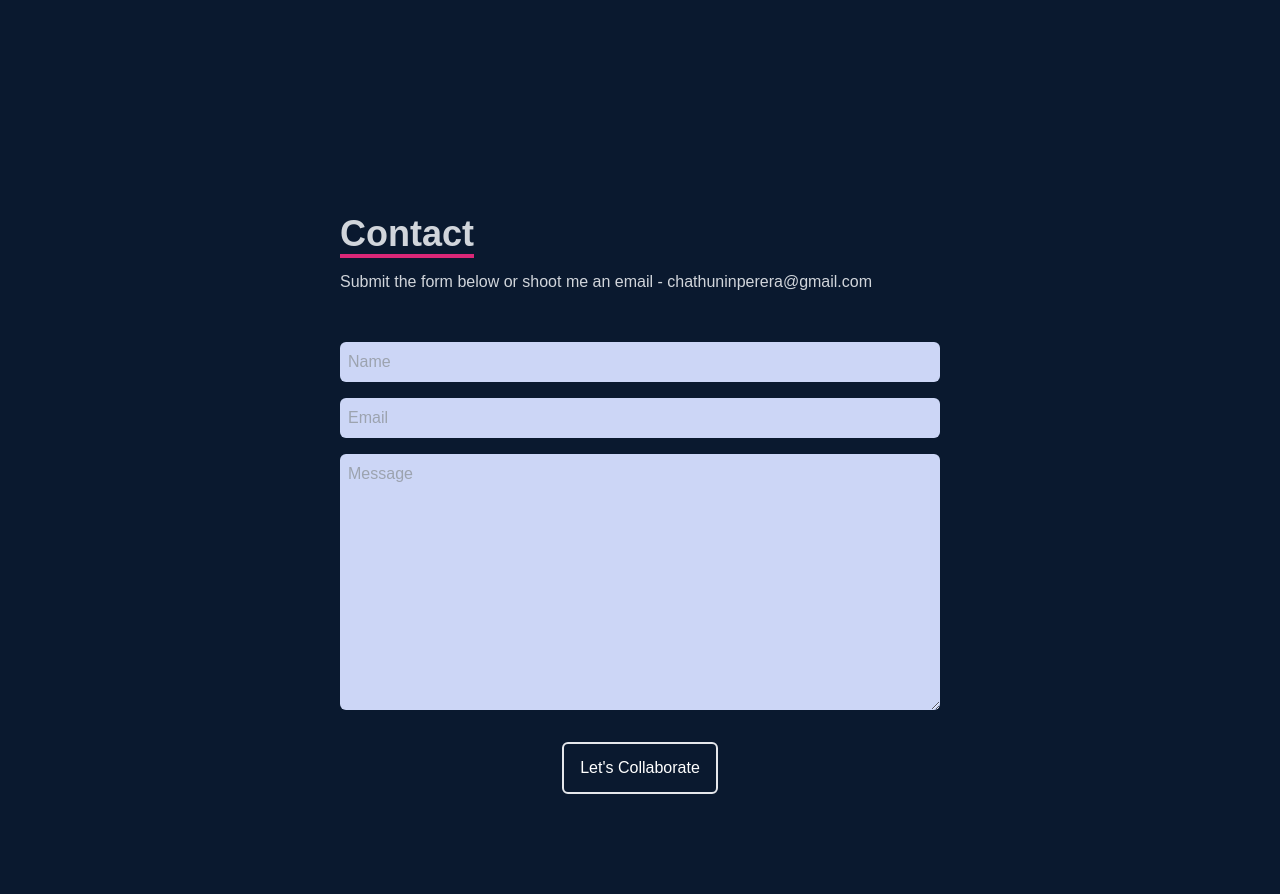
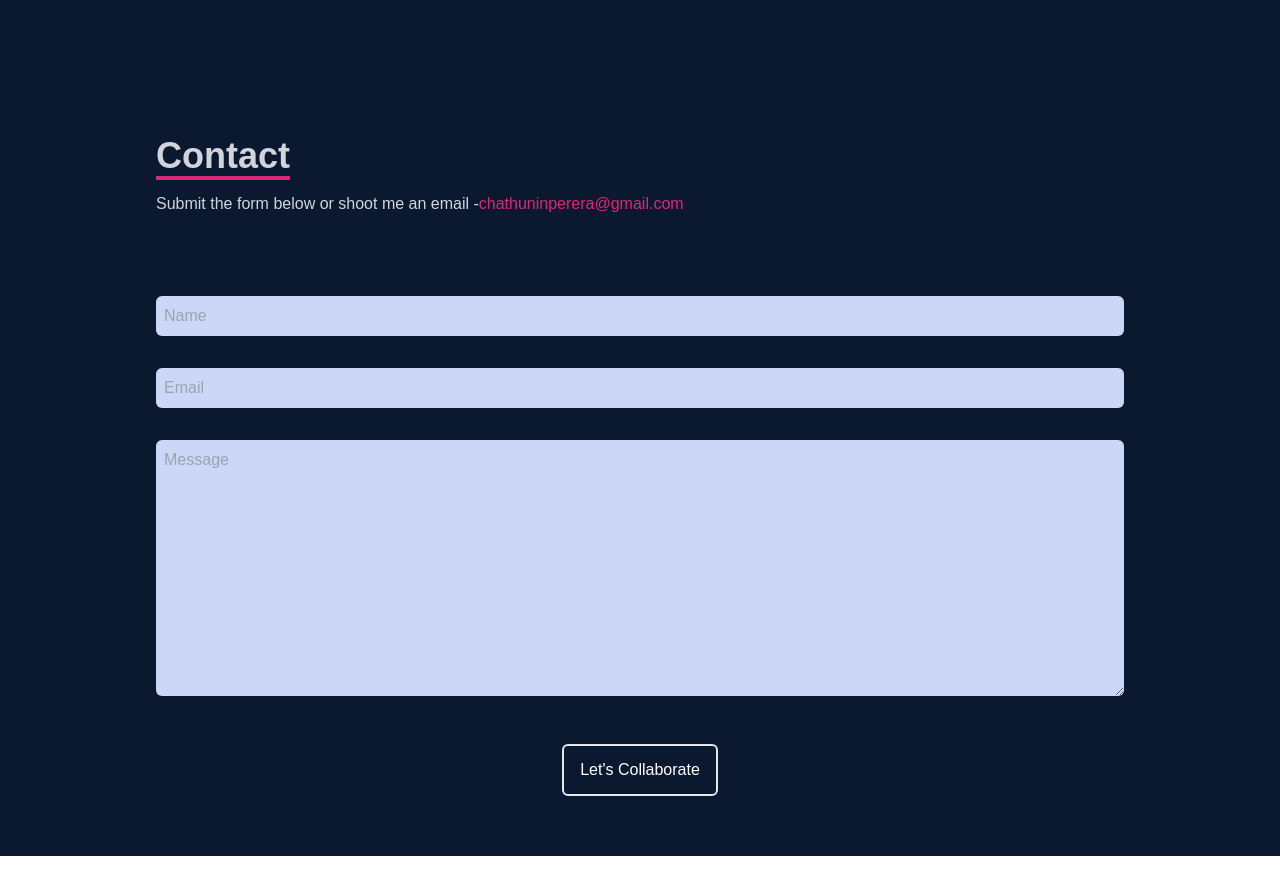
Before and after one commit to chathunipr/portfolio, a React (Create React App) app: page / in a window 1280 px wide. Shown: the part 3880-4774 px from the top of the page. After the commit the page ends 4736 px from the top, so only its background shows below. Built offline with nearby package versions, Linux system fonts and the light colour scheme.

Commit message:
Updating and fixing errors in the Contact Page

```diff
--- a/src/components/Contact.jsx
+++ b/src/components/Contact.jsx
@@ -4,43 +4,73 @@ const Contact = () => {
   return (
     <div
       name="contact"
-      className="w-full h-screen bg-[#0a192f] flex justify-center items-center p-4"
+      className="w-full text-gray-300 bg-[#0a192f]  min-h-[calc(100vh-64px)] flex justify-center items-start"
     >
+      <div className="flex flex-col justify-center items-center w-full h-full">
+        <div className="max-w-[1000px] mx-auto p-4 flex flex-col justify-center w-full">
+          <div
+            className="pb-8"
+            data-aos="fade-up"
+            data-aos-delay="100"
+            data-aos-duration="300"
+          >
+            <p className="text-4xl font-bold inline border-b-4 border-pink-600">
+              Contact
+            </p>
+            <p className="py-4">
+              Submit the form below or shoot me an email -
+              <a
+                href="mailto:chathuninperera@gmail.com"
+                className="text-pink-600"
+              >
+                chathuninperera@gmail.com
+              </a>
+            </p>
+          </div>
+        </div>
+        <div className="max-w-[1000px] w-full px-4">
           <form
             method="POST"
             action="https://getform.io/f/jbwxlwya"
-        className="flex flex-col max-w-[600px] w-full"
+            className="flex flex-col w-full"
           >
-        <div className="pb-8">
-          <p className="text-4xl font-bold inline border-b-4 border-pink-600 text-gray-300">
-            Contact
-          </p>
-          <p className="text-gray-300 py-4">
-            Submit the form below or shoot me an email -
-            chathuninperera@gmail.com
-          </p>
-        </div>
             <input
-          className=" bg-[#ccd6f6] p-2 rounded-md"
+              className="my-4 p-2 bg-[#ccd6f6] rounded-md text-black"
               type="text"
               placeholder="Name"
               name="name"
+              required
+              data-aos="fade-up"
+              data-aos-delay="100"
             />
             <input
-          className="my-4 p-2 bg-[#ccd6f6] rounded-md"
+              className="my-4 p-2 bg-[#ccd6f6] rounded-md text-black"
               placeholder="Email"
               name="email"
+              required
+              data-aos="fade-up"
+              data-aos-delay="200"
             />
             <textarea
-          className=" bg-[#ccd6f6] p-2 rounded-md"
+              className="my-4 p-2 bg-[#ccd6f6] rounded-md text-black"
               name="message"
               rows="10"
               placeholder="Message"
+              required
+              data-aos="fade-up"
+              data-aos-delay="300"
             ></textarea>
-        <button className="text-white border-2 hover:bg-pink-600 hover:border-pink-600 px-4 py-3 my-8 mx-auto flex items-center rounded-md">
+            <button
+              className="text-white border-2 hover:bg-pink-600 hover:border-pink-600 px-4 py-3 my-8 mx-auto flex items-center rounded-md"
+              type="submit"
+              // data-aos="fade-up"
+              // data-aos-delay="400"
+            >
               Let's Collaborate
             </button>
           </form>
+        </div>
+      </div>
     </div>
   );
 };
```
Lines whose indentation alone changed are shown as unchanged.
